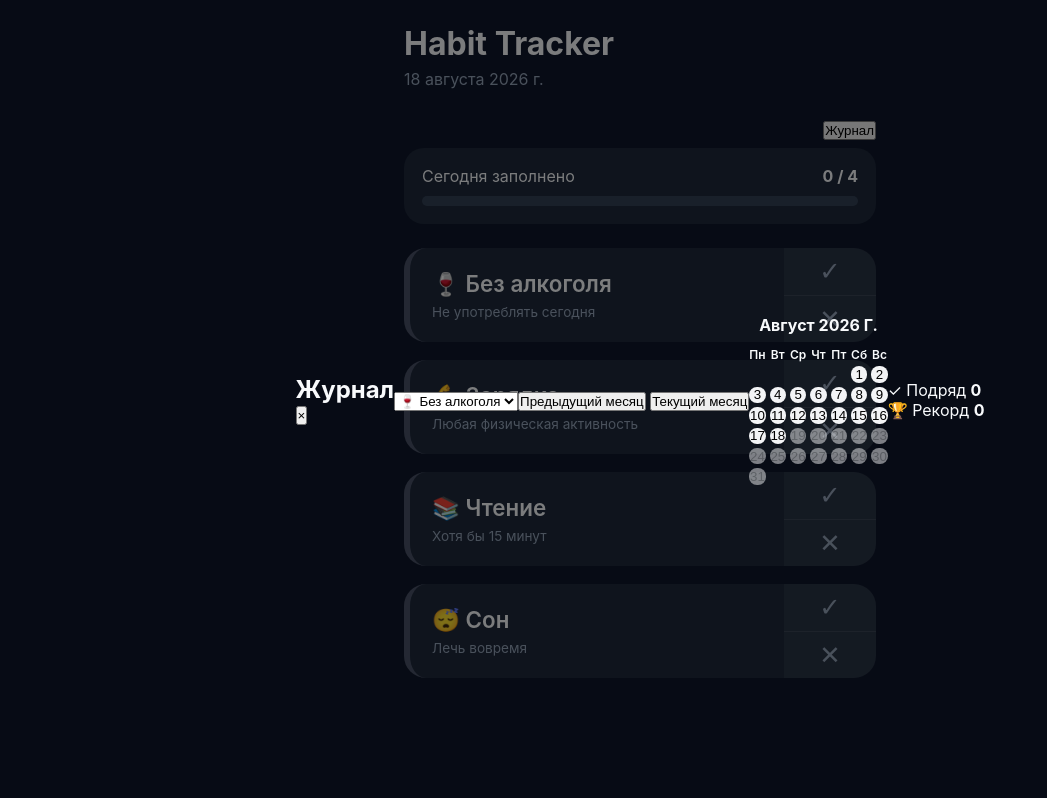
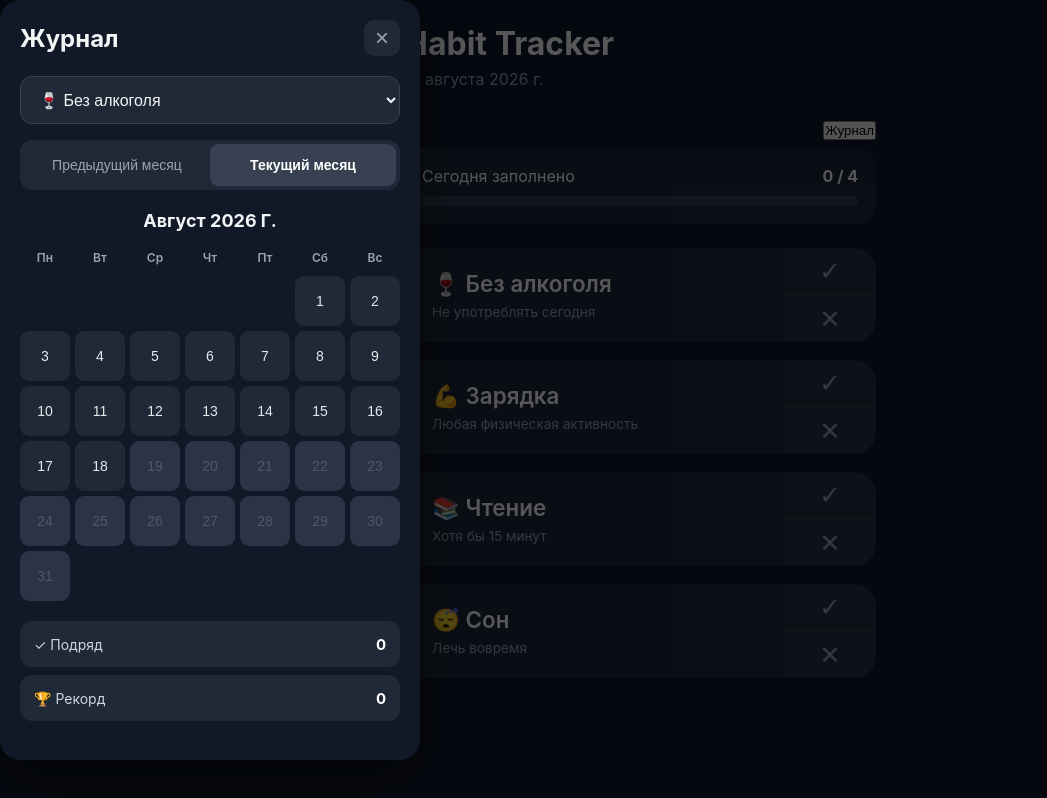
Before and after one commit to kirillzzzzzz/HabitTracker, a plain HTML site: page index.html in a window 1280 px wide. Both pictures are taken after a click on the button "Журнал". Shown: the whole page, without its empty margins (0-1047 px from the left). Drawn offline with Linux system fonts and the light colour scheme.

Commit message:
добавил стили модалке журнала, не все

```diff
--- a/css/style.css
+++ b/css/style.css
@@ -467,3 +467,474 @@ body {
 	justify-content: center;
 	height: 100%;
 }
+
+/* ================================
+   JOURNAL MODAL
+================================ */
+
+.modal-overlay {
+	position: fixed;
+	inset: 0;
+
+	z-index: 1000;
+
+	display: flex;
+	align-items: center;
+	justify-content: center;
+
+	padding: 20px;
+
+	background: rgba(0, 0, 0, 0.65);
+
+	box-sizing: border-box;
+}
+
+
+.journal-modal {
+	width: 100%;
+	max-width: 420px;
+	max-height: calc(100vh - 40px);
+
+	overflow-y: auto;
+
+	padding: 20px;
+
+	box-sizing: border-box;
+
+	border-radius: 20px;
+
+	background: #111827;
+	color: #f3f4f6;
+
+	box-shadow:
+		0 20px 60px rgba(0, 0, 0, 0.45);
+}
+
+
+/* ================================
+   HEADER
+================================ */
+
+.journal-modal .modal-header {
+	display: flex;
+	align-items: center;
+	justify-content: space-between;
+
+	margin-bottom: 20px;
+}
+
+
+.journal-modal .modal-header h2 {
+	margin: 0;
+
+	font-size: 24px;
+	font-weight: 700;
+}
+
+
+.journal-modal .modal-close {
+	width: 36px;
+	height: 36px;
+
+	padding: 0;
+
+	border: 0;
+	border-radius: 10px;
+
+	background: #1f2937;
+	color: #9ca3af;
+
+	font-size: 24px;
+	line-height: 1;
+
+	cursor: pointer;
+}
+
+
+.journal-modal .modal-close:hover {
+	background: #374151;
+	color: #ffffff;
+}
+
+
+/* ================================
+   TRACKER SELECT
+================================ */
+
+.journal-tracker-select {
+	margin-bottom: 16px;
+}
+
+
+.journal-tracker-select select {
+	width: 100%;
+
+	height: 48px;
+
+	padding: 0 14px;
+
+	border: 1px solid #374151;
+	border-radius: 12px;
+
+	background: #1f2937;
+	color: #f3f4f6;
+
+	font-size: 16px;
+
+	cursor: pointer;
+
+	box-sizing: border-box;
+}
+
+
+.journal-tracker-select select:focus {
+	outline: none;
+
+	border-color: #6b7280;
+}
+
+
+/* ================================
+   MONTH TABS
+================================ */
+
+.journal-tabs {
+	display: grid;
+	grid-template-columns: 1fr 1fr;
+
+	margin-bottom: 20px;
+
+	border-radius: 12px;
+
+	background: #1f2937;
+
+	padding: 4px;
+}
+
+
+.journal-tab {
+	min-height: 42px;
+
+	border: 0;
+	border-radius: 9px;
+
+	background: transparent;
+	color: #9ca3af;
+
+	font-size: 14px;
+
+	cursor: pointer;
+}
+
+
+.journal-tab.active {
+	background: #374151;
+	color: #ffffff;
+	font-weight: 600;
+}
+
+
+/* ================================
+   CALENDAR
+================================ */
+
+.journal-calendar {
+	width: 100%;
+}
+
+
+.journal-calendar-header {
+	margin-bottom: 12px;
+
+	text-align: center;
+
+	color: #f3f4f6;
+
+	font-size: 18px;
+	font-weight: 700;
+
+	text-transform: capitalize;
+}
+
+
+.journal-calendar-weekdays {
+	display: grid;
+	grid-template-columns: repeat(7, 1fr);
+
+	gap: 5px;
+
+	margin-bottom: 5px;
+}
+
+
+.journal-calendar-weekday {
+	display: flex;
+	align-items: center;
+	justify-content: center;
+
+	min-width: 0;
+	height: 28px;
+
+	color: #9ca3af;
+
+	font-size: 12px;
+	font-weight: 600;
+}
+
+
+.journal-calendar-grid {
+	display: grid;
+	grid-template-columns: repeat(7, minmax(0, 1fr));
+
+	gap: 5px;
+}
+
+
+.journal-calendar-day {
+	width: 100%;
+	aspect-ratio: 1;
+
+	min-width: 0;
+
+	padding: 0;
+
+	border: 0;
+	border-radius: 9px;
+
+	background: #1f2937;
+	color: #e5e7eb;
+
+	font-size: 14px;
+	font-weight: 500;
+
+	cursor: pointer;
+
+	transition:
+		transform 0.1s ease,
+		filter 0.1s ease;
+}
+
+
+.journal-calendar-day:not(
+	:disabled
+):hover {
+	transform: scale(1.05);
+	filter: brightness(1.1);
+}
+
+
+.journal-calendar-day span {
+	display: flex;
+	align-items: center;
+	justify-content: center;
+
+	width: 100%;
+	height: 100%;
+}
+
+
+/* пустые ячейки */
+
+.journal-calendar-day.empty {
+	background: transparent;
+	cursor: default;
+}
+
+
+/* будущие дни */
+
+.journal-calendar-day.future {
+	background: #374151;
+
+	color: #6b7280;
+
+	cursor: default;
+
+	opacity: 0.7;
+}
+
+
+/* выполнено */
+
+.journal-calendar-day.status-success {
+	background: #22c55e;
+	color: #ffffff;
+}
+
+
+/* крестик */
+
+.journal-calendar-day.status-danger {
+	background: #ef4444;
+	color: #ffffff;
+}
+
+
+/* пропущено */
+
+.journal-calendar-day.status-missed {
+	background: #6b7280;
+	color: #e5e7eb;
+}
+
+
+/* ================================
+   RECORDS
+================================ */
+
+.journal-records {
+	display: flex;
+	flex-direction: column;
+
+	gap: 8px;
+
+	margin-top: 20px;
+}
+
+
+.journal-record {
+	display: flex;
+	align-items: center;
+	justify-content: space-between;
+
+	min-height: 46px;
+
+	padding: 0 14px;
+
+	box-sizing: border-box;
+
+	border-radius: 12px;
+
+	background: #1f2937;
+}
+
+
+.journal-record span {
+	color: #d1d5db;
+
+	font-size: 14px;
+}
+
+
+.journal-record strong {
+	color: #ffffff;
+
+	font-size: 15px;
+}
+
+@media (max-width: 480px) {
+
+	.modal-overlay {
+		padding: 10px;
+	}
+
+
+	.journal-modal {
+		max-height: calc(100vh - 20px);
+
+		padding: 16px;
+
+		border-radius: 16px;
+	}
+
+
+	.journal-calendar-grid,
+	.journal-calendar-weekdays {
+		gap: 4px;
+	}
+
+
+	.journal-calendar-day {
+		border-radius: 7px;
+
+		font-size: 13px;
+	}
+
+}
+
+/* =================================
+   JOURNAL MODAL — LAYOUT FIX
+================================= */
+
+.journal-modal {
+	display: block;
+	width: 100%;
+	max-width: 420px;
+}
+
+
+/* Header */
+
+.journal-modal .modal-header {
+	display: flex;
+	align-items: center;
+	justify-content: space-between;
+
+	width: 100%;
+}
+
+
+/* Tracker */
+
+.journal-modal .journal-tracker-select {
+	display: block;
+	width: 100%;
+}
+
+
+/* Tabs */
+
+.journal-modal .journal-tabs {
+	display: grid;
+	grid-template-columns: 1fr 1fr;
+
+	width: 100%;
+}
+
+
+/* Calendar */
+
+.journal-modal .journal-calendar {
+	display: block;
+	width: 100%;
+}
+
+
+/* Calendar header */
+
+.journal-modal .journal-calendar-header {
+	display: block;
+	width: 100%;
+
+	text-align: center;
+}
+
+
+/* Weekdays */
+
+.journal-modal .journal-calendar-weekdays {
+	display: grid;
+	grid-template-columns: repeat(7, 1fr);
+
+	width: 100%;
+}
+
+
+/* Calendar days */
+
+.journal-modal .journal-calendar-grid {
+	display: grid;
+	grid-template-columns: repeat(7, minmax(0, 1fr));
+
+	width: 100%;
+}
+
+
+/* Records */
+
+.journal-modal .journal-records {
+	display: flex;
+	flex-direction: column;
+
+	width: 100%;
+}
```
